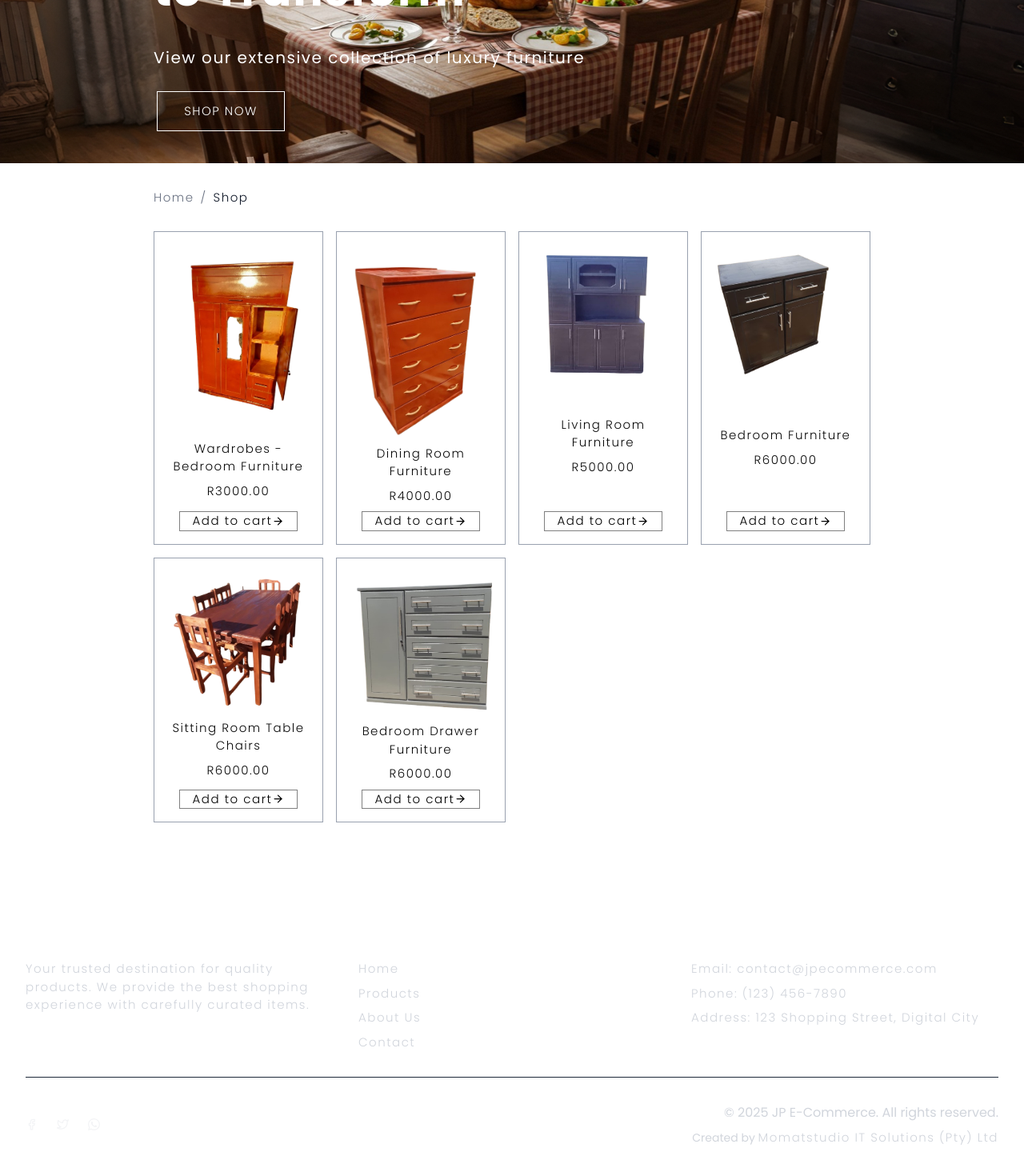
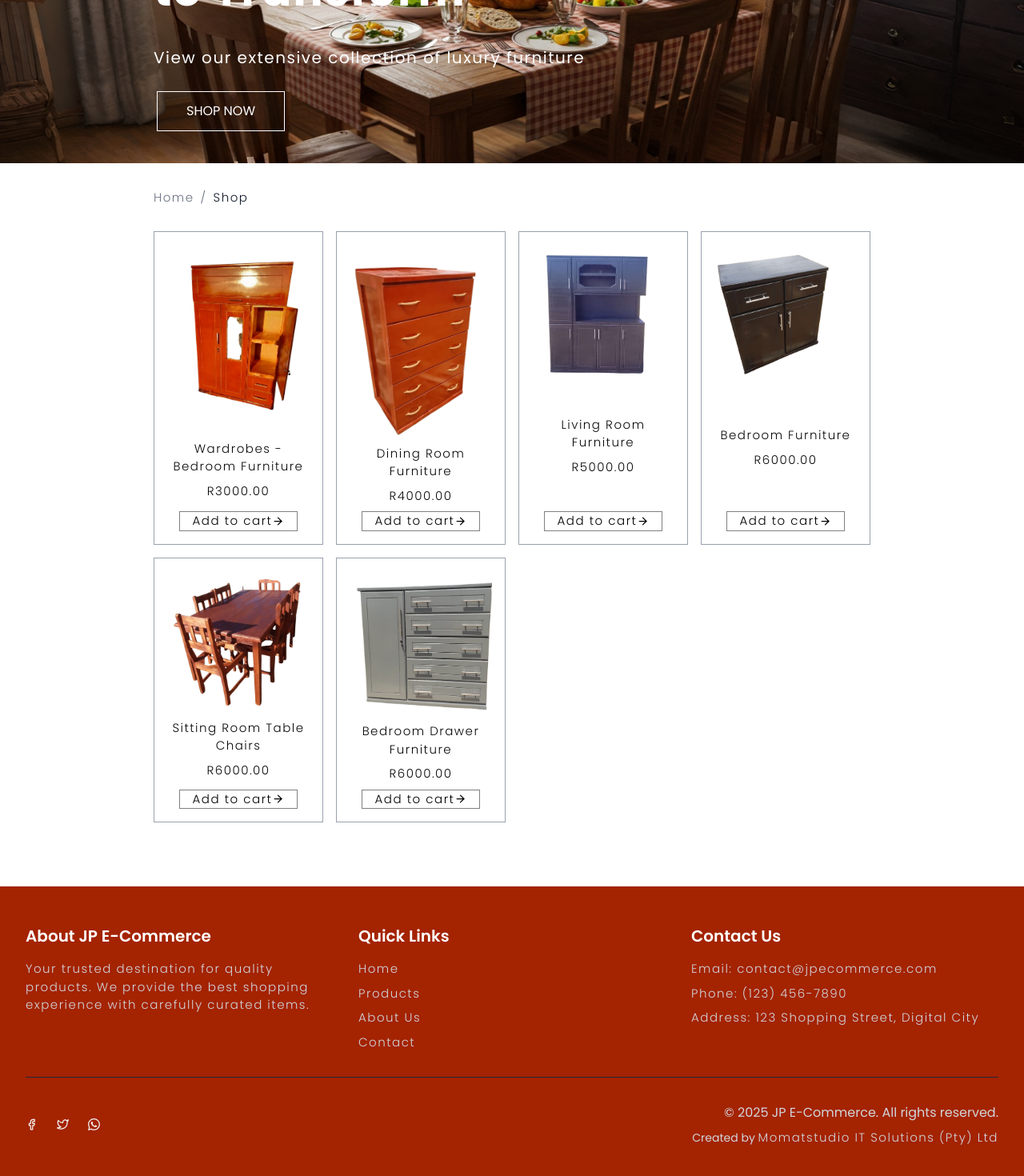
Before and after one commit to momatstudio/jp-furniture-ecommerce, a Next.js app: page /shop in a window 1280 px wide. Shown: the part 270-1740 px from the top of the page at 80% size. Built offline with nearby package versions, Linux system fonts and the light colour scheme; no server answers.

Commit message:
removed Link component ans added useRouter

```diff
--- a/src/components/Button.tsx
+++ b/src/components/Button.tsx
@@ -5,7 +5,7 @@ import React from "react";
 interface ButtonProps {
   name: string;
   color: string;
-  route: string;
+  route?: string;
 }
 export default function Button({ name, color, route }: ButtonProps) {
   const router = useRouter();
--- a/src/components/footer/Footer.tsx
+++ b/src/components/footer/Footer.tsx
@@ -5,10 +5,7 @@ import { BsWhatsapp } from "react-icons/bs";
 
 export default function Footer() {
   return (
-    <footer
-      className="bg-[#
-    ] text-gray-300 mt-16"
-    >
+    <footer className="bg-[#A42300] text-gray-300 mt-16">
       <div className="max-w-7xl mx-auto py-12 px-4 sm:px-6 lg:px-8">
         <div className="grid grid-cols-1 md:grid-cols-3 gap-8">
           {/* About Section */}
--- a/src/components/index/Hero.tsx
+++ b/src/components/index/Hero.tsx
@@ -34,9 +34,7 @@ export default function Hero() {
           >
             View our extensive collection of luxury furniture
           </div>
-          <Link href="/shop">
-            <Button name="SHOP NOW" color={"#ffffff"} />
-          </Link>
+          <Button route={"shop"} name="SHOP NOW" color={"#ffffff"} />
         </div>
       </div>
     </div>
```
